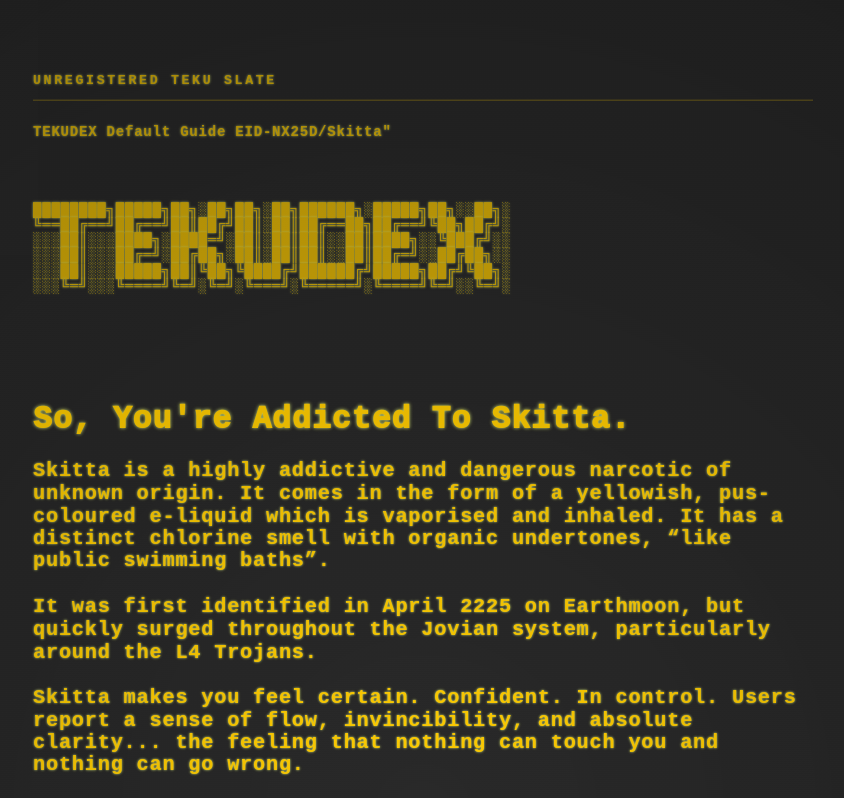
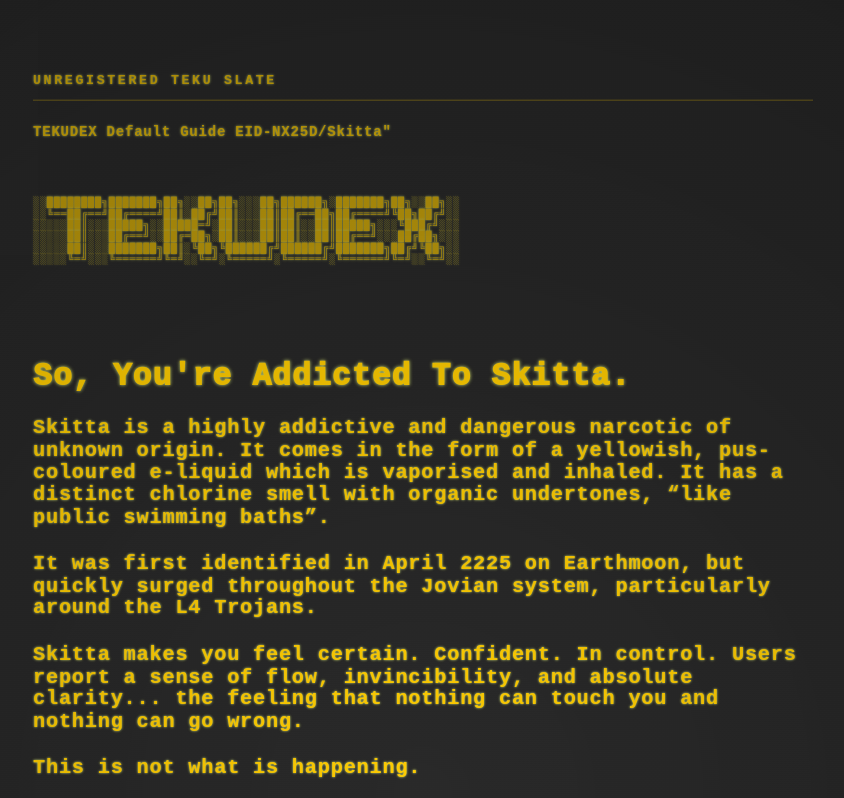
Before and after one commit to bribbuk/skitta, a plain HTML site: page index.html in a window 1280 px wide. Shown: the top 798 px of the page, without its empty margins (217-1061 px from the left). Drawn offline with Linux system fonts and the light colour scheme.

Commit message:
Add micro class and update text content
Added a new 'micro' class for smaller text and updated the content with stylized text.

```diff
--- a/index.html
+++ b/index.html
@@ -34,6 +34,12 @@
     opacity: 0.8;
     margin-bottom: 20px;
   }
+
+  .micro {
+  font-size: 0.65em;
+  opacity: 0.7;
+  letter-spacing: 0.08em;
+}
 
   p.bodytext {
     margin-top: 20px;
@@ -241,13 +247,15 @@
         <p class="small">TEKUDEX Default Guide EID-NX25D/Skitta"</p>
 
         <div style="height: 20px;"></div>
-  <p class="small">
-████████╗█████╗██╗░██╗██╗░██╗██████╗░█████╗██╗░░██╗░
-╚══██╔══╝██╔══╝██║██╔╝██║░██║██╔══██╗██╔══╝╚██╗██╔╝░
-░░░██║░░░████╗░████═╝░██║░██║██║░░██║████╗░░╚███╔╝░░
-░░░██║░░░██╔═╝░██╔██╗░██║░██║██║░░██║██╔═╝░░██╔██╗░░
-░░░██║░░░█████╗██║╚██╗╚████╔╝██████╔╝█████╗██╔╝╚██╗░
-░░░╚═╝░░░╚════╝╚═╝░╚═╝░╚═══╝░╚═════╝░╚════╝╚═╝░░╚═╝░
+
+  <p class="micro">
+
+░░████████╗███████╗██╗░░██╗██╗░░░██╗██████╗░███████╗██╗░░██╗░░
+░░╚══██╔══╝██╔════╝██║░██╔╝██║░░░██║██╔══██╗██╔════╝╚██╗██╔╝░░
+░░░░░██║░░░█████╗░░█████═╝░██║░░░██║██║░░██║█████╗░░░╚███╔╝░░░
+░░░░░██║░░░██╔══╝░░██╔═██╗░██║░░░██║██║░░██║██╔══╝░░░██╔██╗░░░
+░░░░░██║░░░███████╗██║░╚██╗╚██████╔╝██████╔╝███████╗██╔╝╚██╗░░
+░░░░░╚═╝░░░╚══════╝╚═╝░░╚═╝░╚═════╝░╚═════╝░╚══════╝╚═╝░░╚═╝░░
    </p>
 
         <div style="height: 40px;"></div>
```
